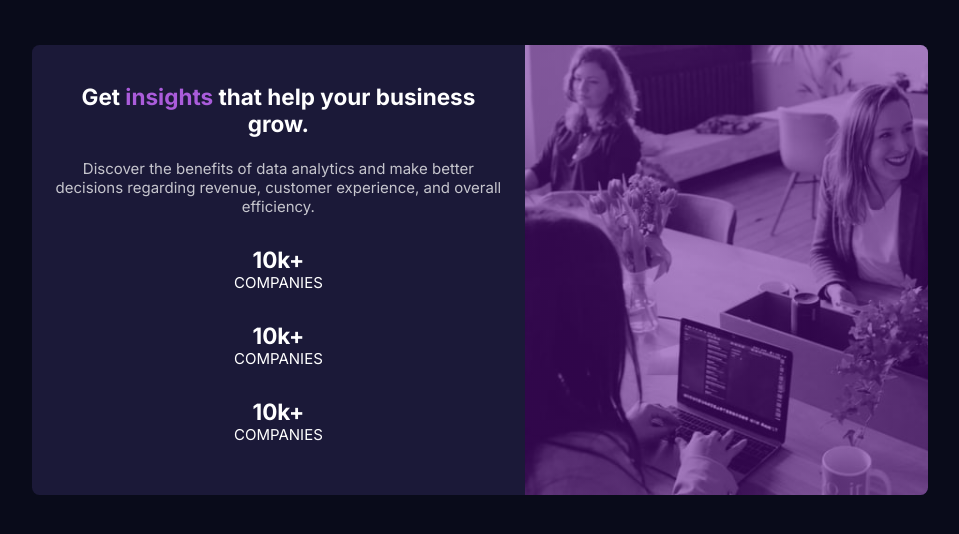
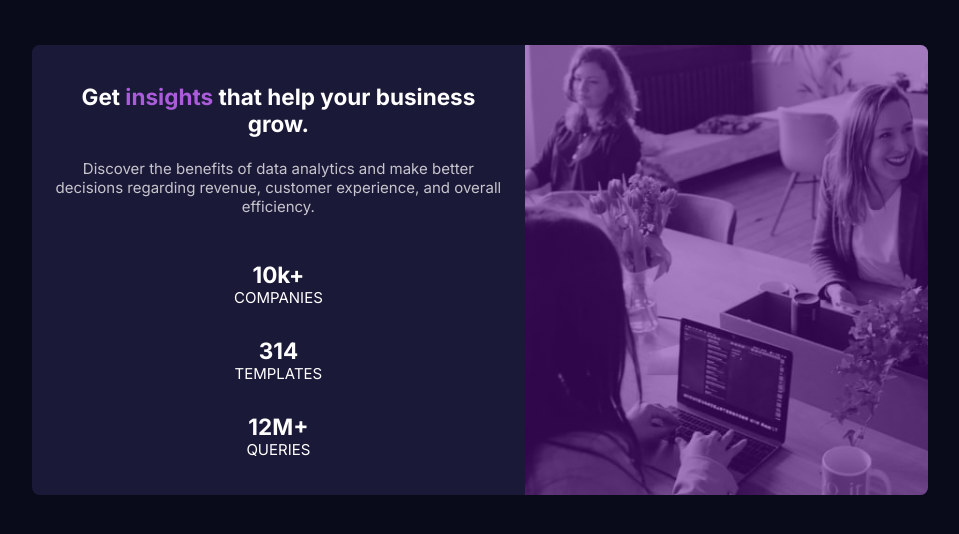
Before and after one commit to john-k-phillips/fm-stats-preview-card, a website: page index.html in a window 1280 px wide. Shown: the whole page, without its empty margins (160-1119 px from the left). Drawn offline with Linux system fonts and the light colour scheme.

Commit message:
Stats correctly displayed with white spacing.

```diff
--- a/index.html
+++ b/index.html
@@ -8,12 +8,6 @@
   <title>Frontend | Stats Preview Component</title>
 </head>
   <body>
-    <!--
-
-
-    10k+ companies
-    314 templates
-    12m+ queries -->
     <div class="container">
       <section class="content">
         <h1>Get <span class="accent-text">insights</span> that help your business grow.</h1>
@@ -27,12 +21,12 @@
             <span>COMPANIES</span>
           </li>
           <li>
-            <h2>10k+</h2>
-            <span>COMPANIES</span>
+            <h2>314</h2>
+            <span>TEMPLATES</span>
           </li>
           <li>
-            <h2>10k+</h2>
-            <span>COMPANIES</span>
+            <h2>12M+</h2>
+            <span>QUERIES</span>
           </li>
         </ul>
         </section>
--- a/styles/_stats.scss
+++ b/styles/_stats.scss
@@ -1,5 +1,6 @@
 .stats {
-    margin-top: 2em;
+    margin-top: 3em;
+    margin-bottom: 2em;
     list-style: none;
 
     display: flex;
```
Also changed, not shown: style.css, 1 other file.
